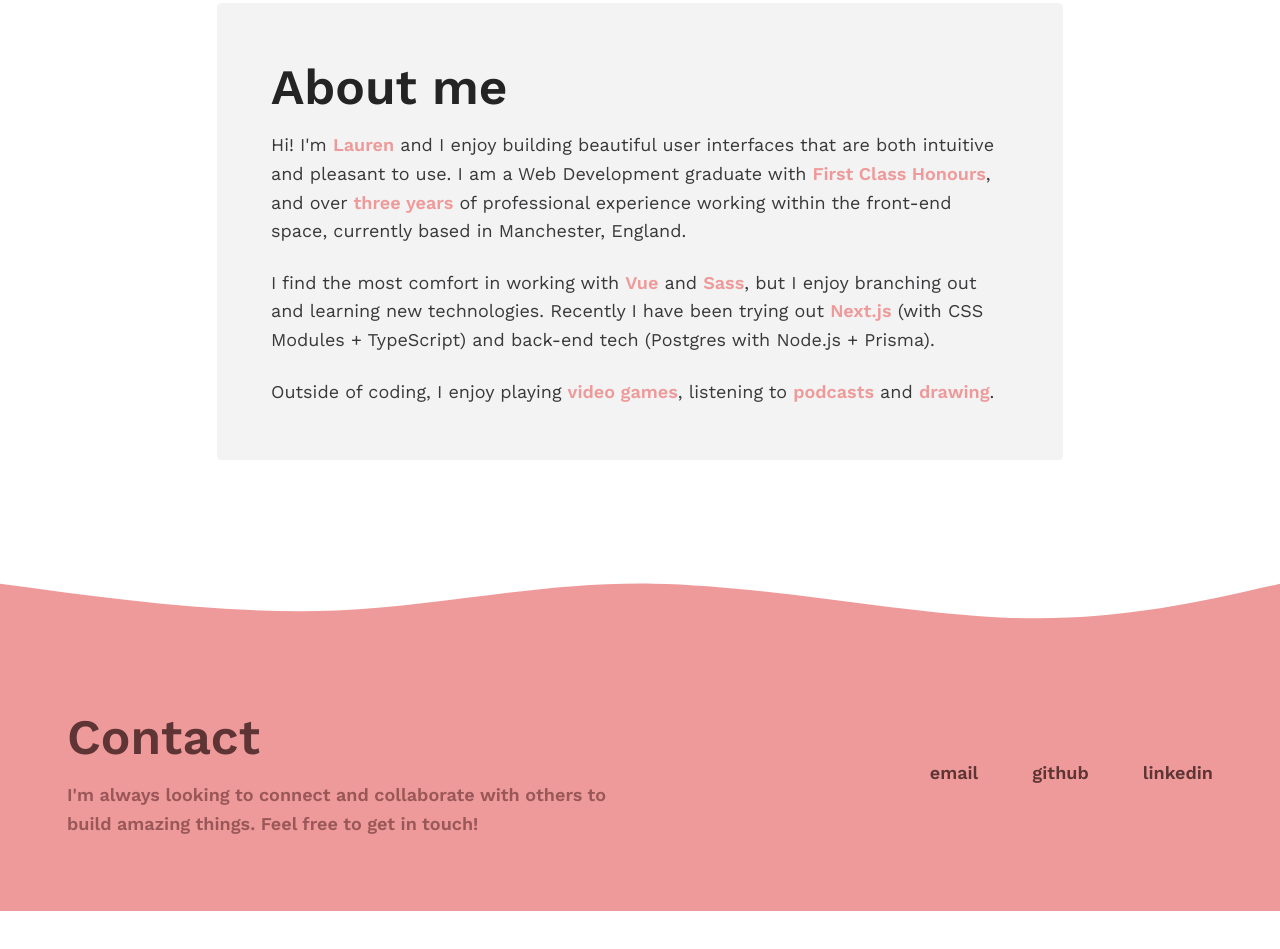
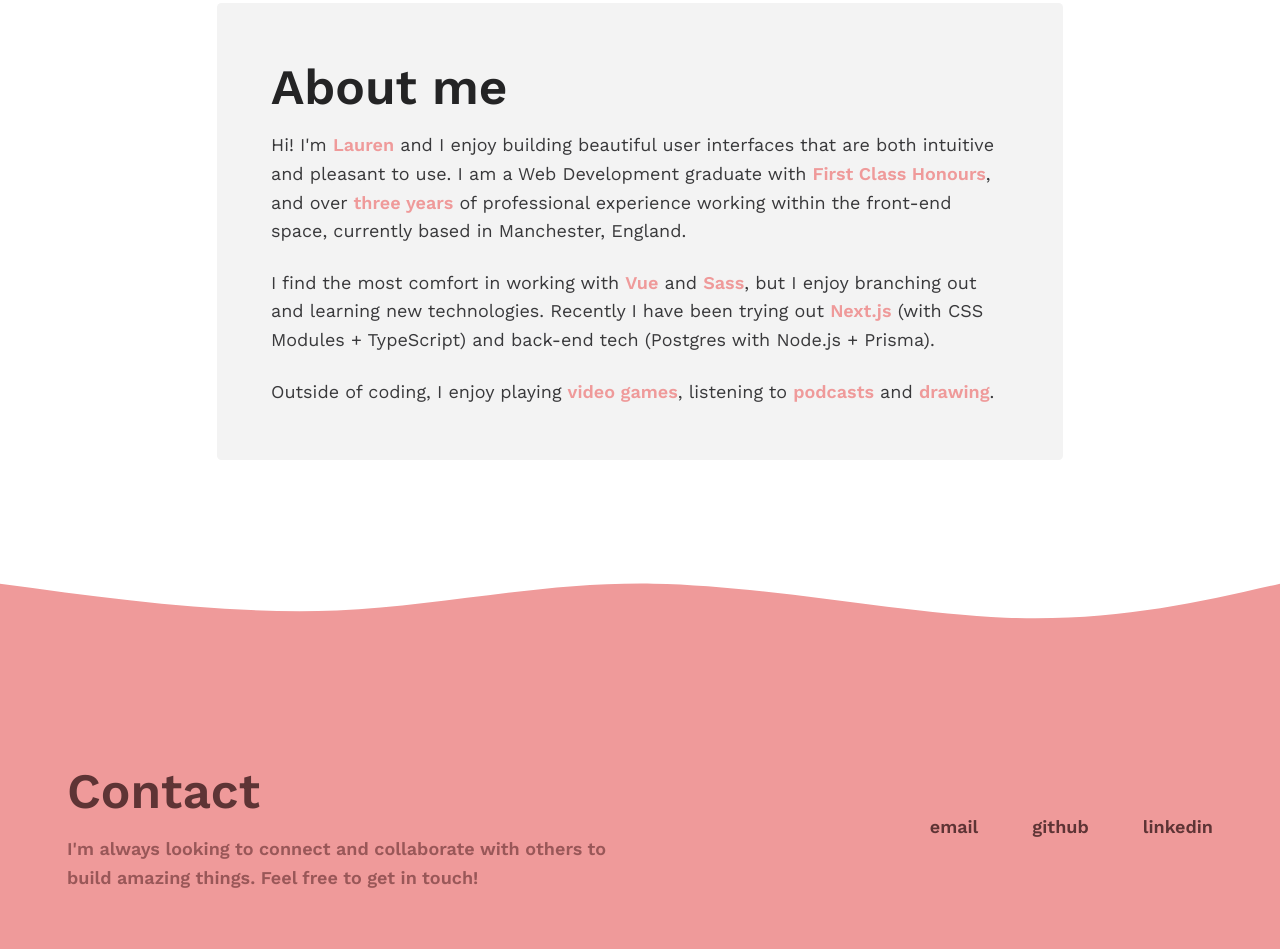
Before and after one commit to laurenawilkinson/web-portfolio, a Gatsby site: page / in a window 1280 px wide. Shown: the part 4121-5070 px from the top of the page. Before the commit the page ends 5032 px from the top, so only its background shows below. Built offline with nearby package versions, Linux system fonts and the light colour scheme; Gatsby itself is replaced by a stand-in of ours.

Commit message:
Expand contact section

```diff
--- a/src/styles/sections/Contact.module.scss
+++ b/src/styles/sections/Contact.module.scss
@@ -5,7 +5,7 @@
 
   background-color: var(--primary);
   color: var(--primary-darkest);
-  padding: 4em 0;
+  padding: 7em 0;
   margin-top: $wave-height;
   position: relative;
 
```
